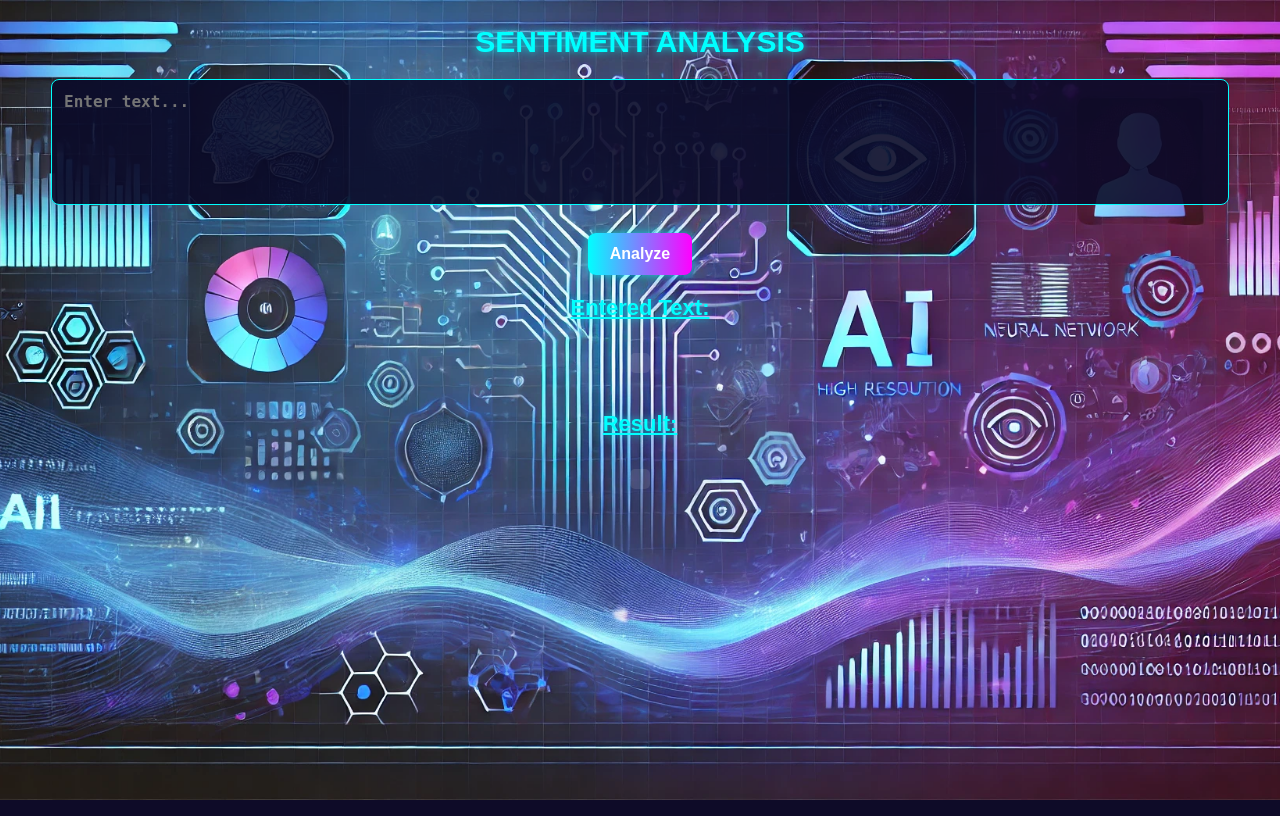
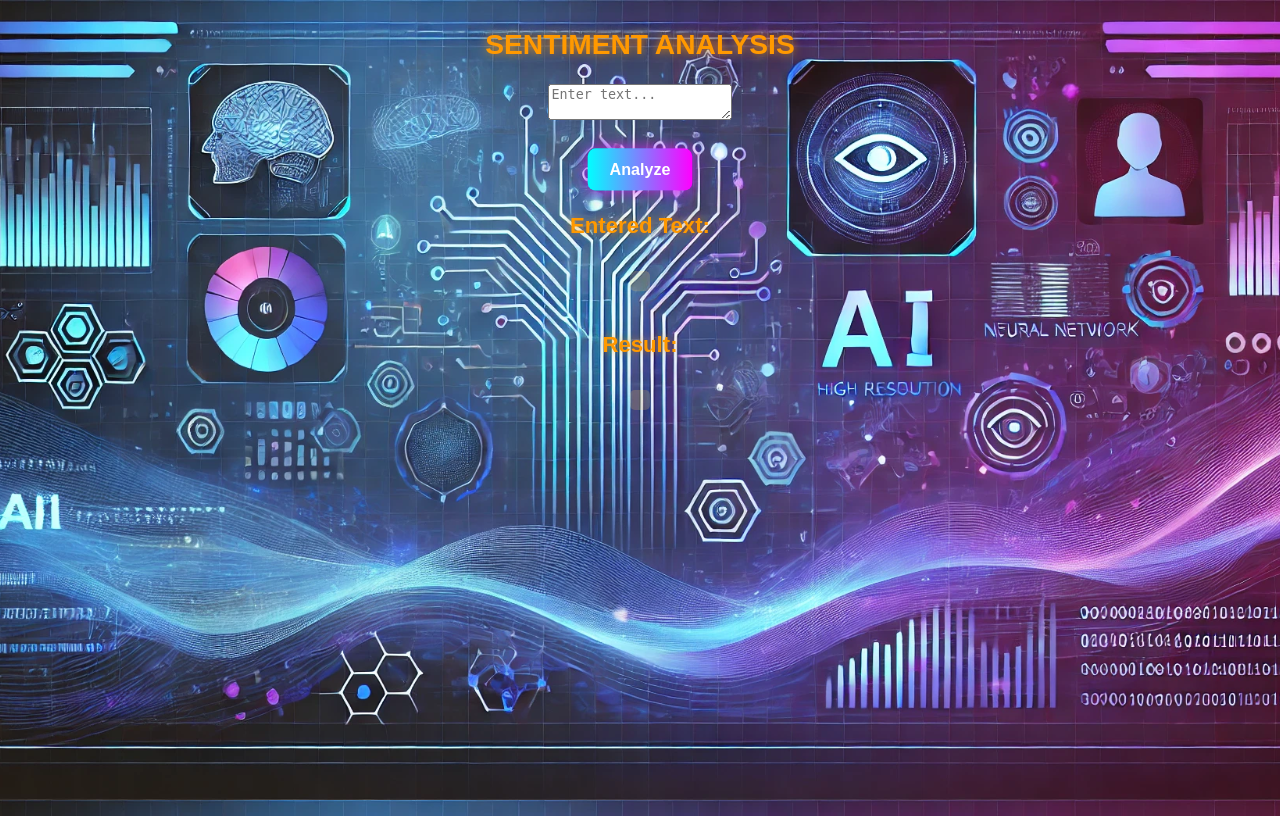
Before and after one commit to GNANESWARIG/sentiment-analysis, a Flask app: page / in a window 1280 px wide. Run offline with Flask 3, Linux system fonts and the light colour scheme.

Commit message:
Update style.css

```diff
--- a/static/style.css
+++ b/static/style.css
@@ -1,70 +1,55 @@
-/* Ensure full-screen background */
-html, body {
-    height: 100%;
-    width: 100%;
-    margin: 0;
-    padding: 0;
-    overflow: hidden;
-}
-
-/* Apply AI futuristic background */
+/* AI-Themed Background */
 body {
     background: url('/static/1.jpg') no-repeat center center fixed;
     background-size: cover;
-    font-family: 'Orbitron', sans-serif; /* Futuristic font */
-    color: #f0f0f0;
+    font-family: 'Orbitron', sans-serif;
     text-align: center;
     min-height: 100vh;
     display: flex;
     flex-direction: column;
     align-items: center;
     justify-content: flex-start;
+    animation: zoomEffect 0.8s ease-in-out infinite alternate;
 }
 
-/* Container Styling */
-.container {
-    width: 90%;
-    max-width: 500px;
-    background: rgba(10, 10, 30, 0.85); /* Transparent dark container */
-    padding: 20px;
-    border-radius: 12px;
-    box-shadow: 0 0 15px rgba(0, 255, 255, 0.5); /* Neon cyan glow */
-    margin-top: 5vh;
+/* Faster Zoom Animation */
+@keyframes zoomEffect {
+    0% {
+        transform: scale(1);
+    }
+    100% {
+        transform: scale(1.05);
+    }
 }
 
-/* Heading with neon effect */
+/* Heading Colors */
 h2 {
-    font-size: 30px;
+    font-size: 28px;
+    color: #ff9900; /* Slight orangish glow */
     text-transform: uppercase;
-    margin-bottom: 20px;
-    color: #00ffff; /* Neon cyan */
-    text-shadow: 0 0 8px rgba(0, 255, 255, 0.8);
+    text-shadow: 0 0 10px rgba(255, 153, 0, 0.8);
 }
 
-/* Textarea Styling */
-textarea {
-    width: 90%;
-    height: 100px;
-    padding: 12px;
-    font-size: 16px;
-    border-radius: 8px;
-    border: 1px solid #00ffff; /* Neon border */
-    outline: none;
-    resize: none;
-    background: rgba(10, 10, 40, 0.9);
-    color: #ffffff;
-    font-weight: bold;
-    transition: 0.3s ease-in-out;
+h3 {
+    font-size: 22px;
+    color: #ff9900;
+    text-shadow: 0 0 8px rgba(255, 153, 0, 0.6);
 }
 
-/* Textarea Hover Effect */
-textarea:focus {
-    background: rgba(20, 20, 60, 1);
-    color: white;
-    border-color: #ff00ff;
+/* Text Result Styling */
+p#enteredText, p#sentimentResult {
+    font-size: 18px;
+    font-weight: bold;
+    padding: 10px;
+    border-radius: 5px;
+    background: rgba(255, 204, 102, 0.2); /* Subtle yellowish-orange background */
+    color: #ffcc66; /* Neon yellow-orange text */
+    display: inline-block;
+    margin-top: 10px;
+    text-shadow: 0 0 5px rgba(255, 204, 102, 0.7);
 }
 
-/* Neon Button Styling */
+/* Neon Button */
 button {
     background: linear-gradient(90deg, #00ffff, #ff00ff);
     color: white;
@@ -77,62 +62,15 @@ button {
     margin-top: 10px;
     transition: all 0.2s ease-in-out;
     box-shadow: 0 0 10px rgba(0, 255, 255, 0.7);
+    animation: buttonGlow 1s infinite alternate;
 }
 
-/* Button Hover Effect */
-button:hover {
-    transform: scale(1.1);
-    background: linear-gradient(90deg, #ff00ff, #00ffff);
-    box-shadow: 0 0 15px rgba(255, 0, 255, 0.8);
-}
-
-/* Entered Text & Result Labels */
-h3 {
-    font-size: 22px;
-    margin-top: 20px;
-    text-decoration: underline;
-    color: #00ffff; /* Bright cyan for visibility */
-    text-shadow: 0 0 8px rgba(0, 255, 255, 0.7);
-}
-
-/* Entered Text & Result Values */
-p#enteredText, p#sentimentResult {
-    font-size: 18px;
-    font-weight: bold;
-    padding: 10px;
-    border-radius: 5px;
-    background: rgba(255, 255, 255, 0.1);
-    display: inline-block;
-    margin-top: 10px;
-    color: #ffffff; /* White for better visibility */
-    text-shadow: 0 0 10px rgba(0, 191, 255, 0.9); /* Soft blue glow */
-}
-
-/* Mobile Responsiveness */
-@media (max-width: 768px) {
-    body {
-        background-size: cover;
-        min-height: 100vh;
+/* Button Glow Effect */
+@keyframes buttonGlow {
+    from {
+        box-shadow: 0 0 10px rgba(0, 255, 255, 0.7);
     }
-
-    .container {
-        width: 90%;
-        padding: 15px;
-        margin-top: 15vh;
-        box-shadow: 0 0 12px rgba(0, 255, 255, 0.4);
-    }
-
-    h2 {
-        font-size: 24px;
-    }
-
-    textarea {
-        height: 80px;
-        font-size: 14px;
-    }
-
-    button {
-        font-size: 14px;
-        padding: 10px 16px;
+    to {
+        box-shadow: 0 0 15px rgba(255, 0, 255, 0.8);
     }
 }
```
